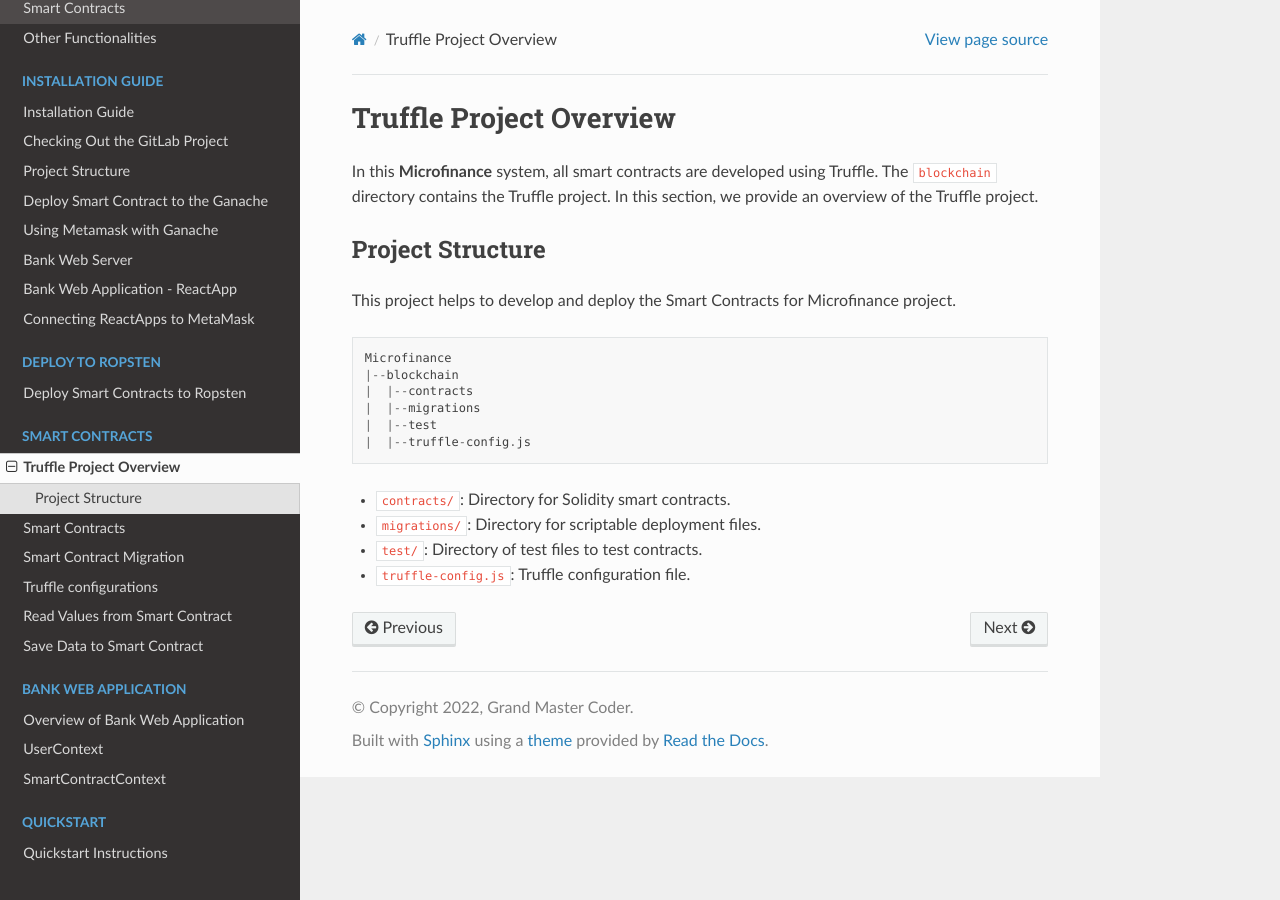
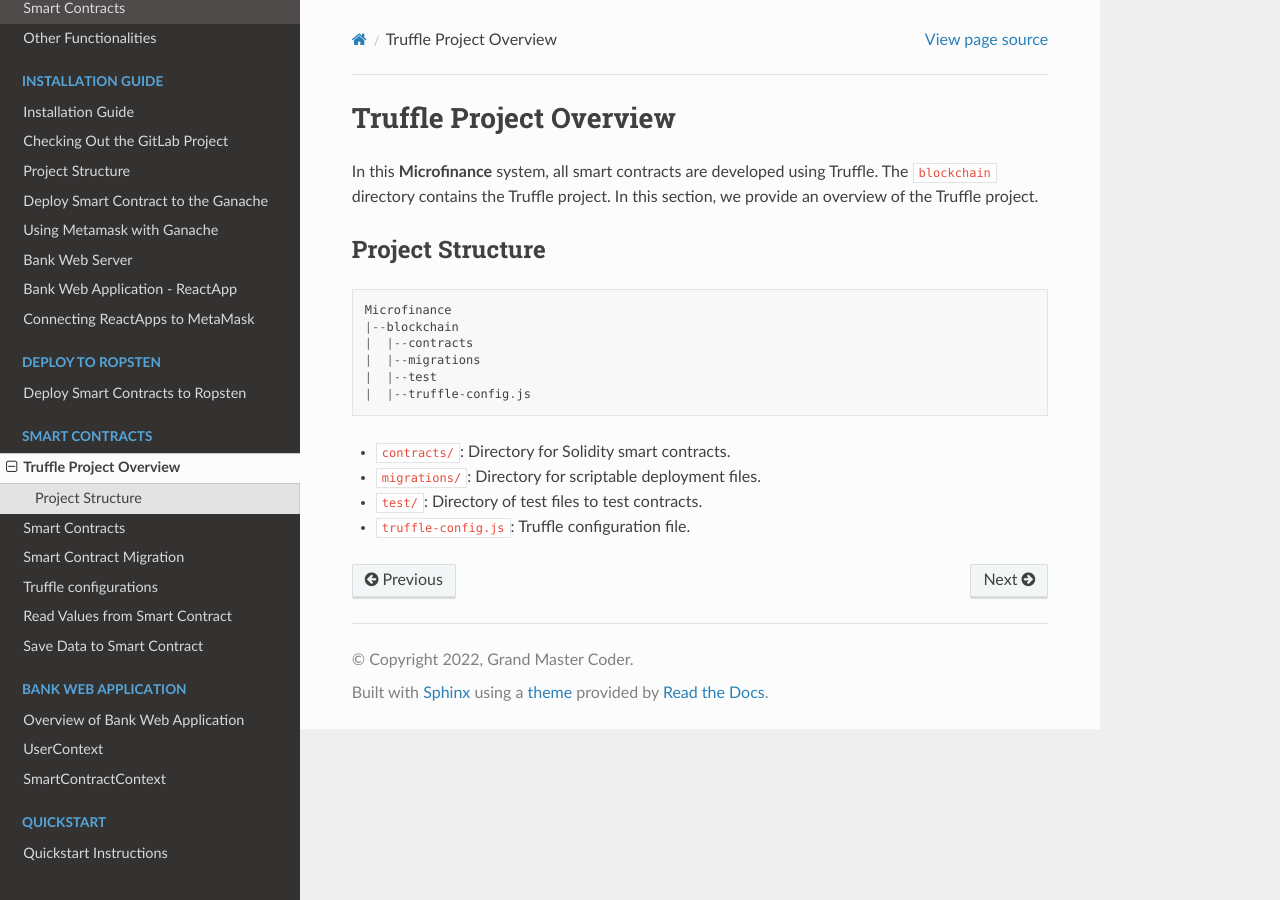
Before and after one commit to NivedithaKarthikeyan/LandregistryApp, a Sphinx documentation site: the page built from docs/source/blockchain/introduction.rst, in a window 1280 px wide. Built offline with Sphinx 7.4.7 and the Read the Docs theme 2.0.0, drawn with Linux system fonts in a browser that asks for light colours.

Commit message:
Update docs/source/deployToRopsten/guide.rst, docs/source/blockchain/introduction.rst

```diff
--- a/docs/source/blockchain/introduction.rst
+++ b/docs/source/blockchain/introduction.rst
@@ -8,8 +8,7 @@ In this section, we provide an overview of the Truffle project.
 Project Structure
 ------------------
 
-This project helps to develop and deploy the Smart Contracts for
-Microfinance project. ::
+::
 
     Microfinance
     |--blockchain
--- a/docs/source/deployToRopsten/guide.rst
+++ b/docs/source/deployToRopsten/guide.rst
@@ -40,7 +40,7 @@ The Infura platform offers API services to quickly connect to Ethereum and other
 
 1. Sign in to `Infura <https://infura.io/>`_.
 
-2. Navigate to Ethereum from the left pannel -> CREATE NEW PEOJECT.
+2. Navigate to Ethereum from the left panel -> CREATE NEW PEOJECT.
 Insert a name for the project.
 
 .. image:: ../images/create_infura_project.png
```
